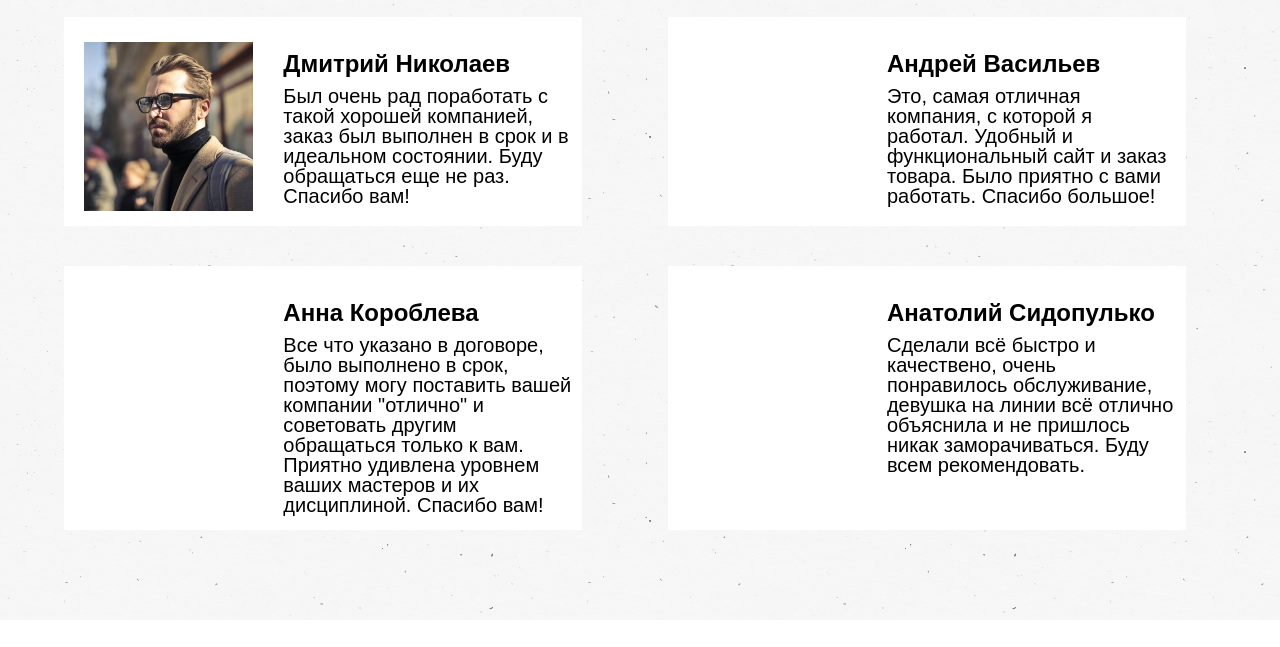
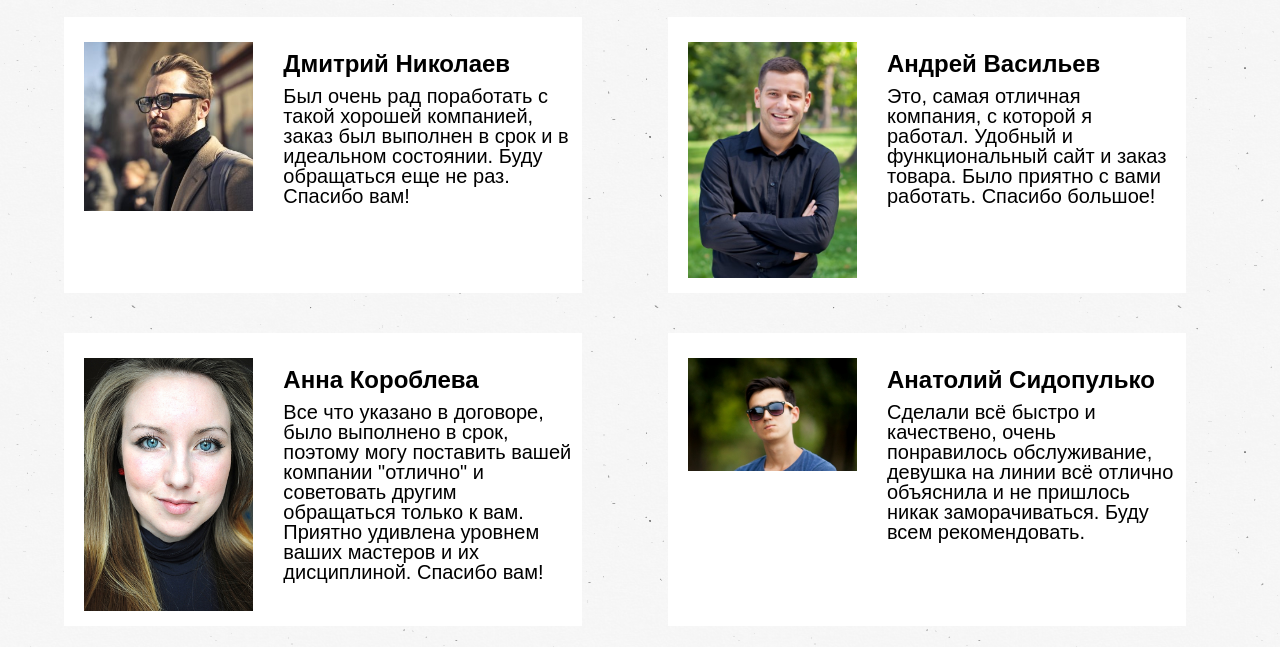
Before and after one commit to web-py-g/Landing__choco, a plain HTML site: page index.html in a window 1280 px wide. Shown: the part 7181-7828 px from the top of the page. Drawn offline with Linux system fonts and the light colour scheme.

Commit message:
Update index.html

```diff
--- a/index.html
+++ b/index.html
@@ -325,7 +325,7 @@
 					</div>
 					<div class="feedback__item">
 						<div class="feedback__item__img__block">
-							<img src="img/p1.jpeg" alt="" class="feedback__item__img">
+							<img src="img/p1.jpg" alt="" class="feedback__item__img">
 						</div>
 						<div class="feedback__item__text">
 							<h3 class="feedback__item__titel">
@@ -338,7 +338,7 @@
 					</div>
 					<div class="feedback__item">
 						<div class="feedback__item__img__block">
-							<img src="img/p2.jpeg" alt="" class="feedback__item__img">
+							<img src="img/p2.jpg" alt="" class="feedback__item__img">
 						</div>
 						<div class="feedback__item__text">
 							<h3 class="feedback__item__titel">
@@ -351,7 +351,7 @@
 					</div>
 					<div class="feedback__item">
 						<div class="feedback__item__img__block">
-							<img src="img/p3.jpeg" alt="" class="feedback__item__img">
+							<img src="img/p3.jpg" alt="" class="feedback__item__img">
 						</div>
 						<div class="feedback__item__text">
 							<h3 class="feedback__item__titel">
```
